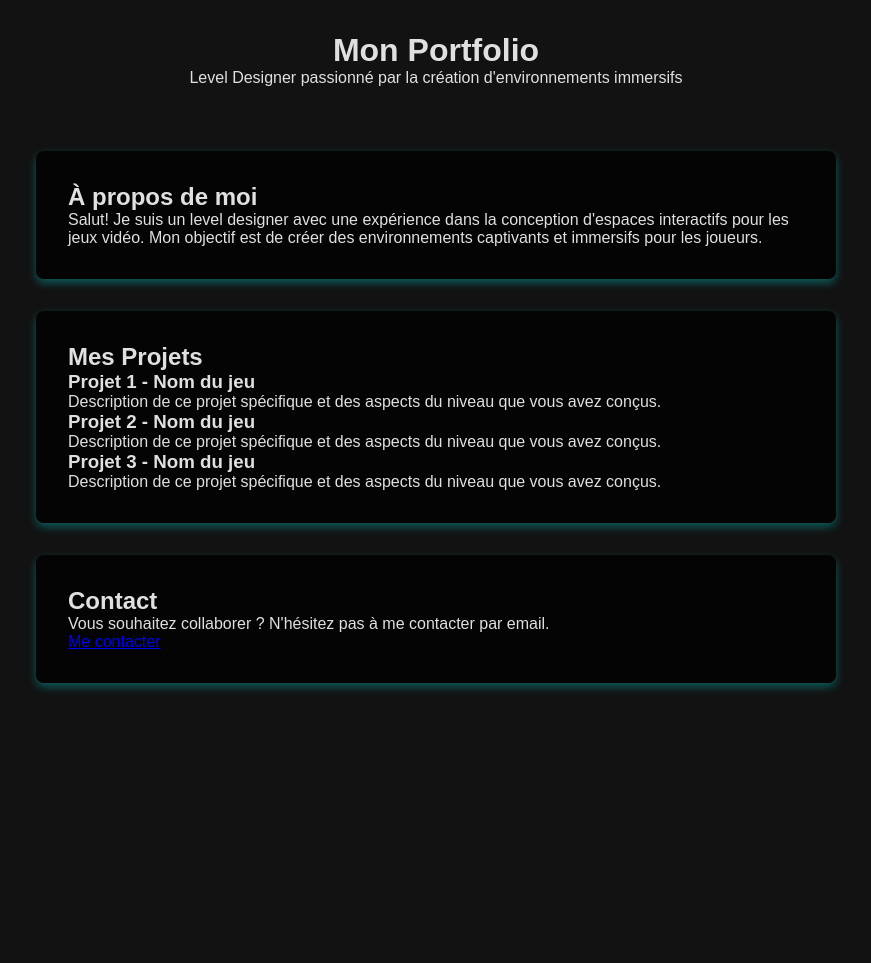
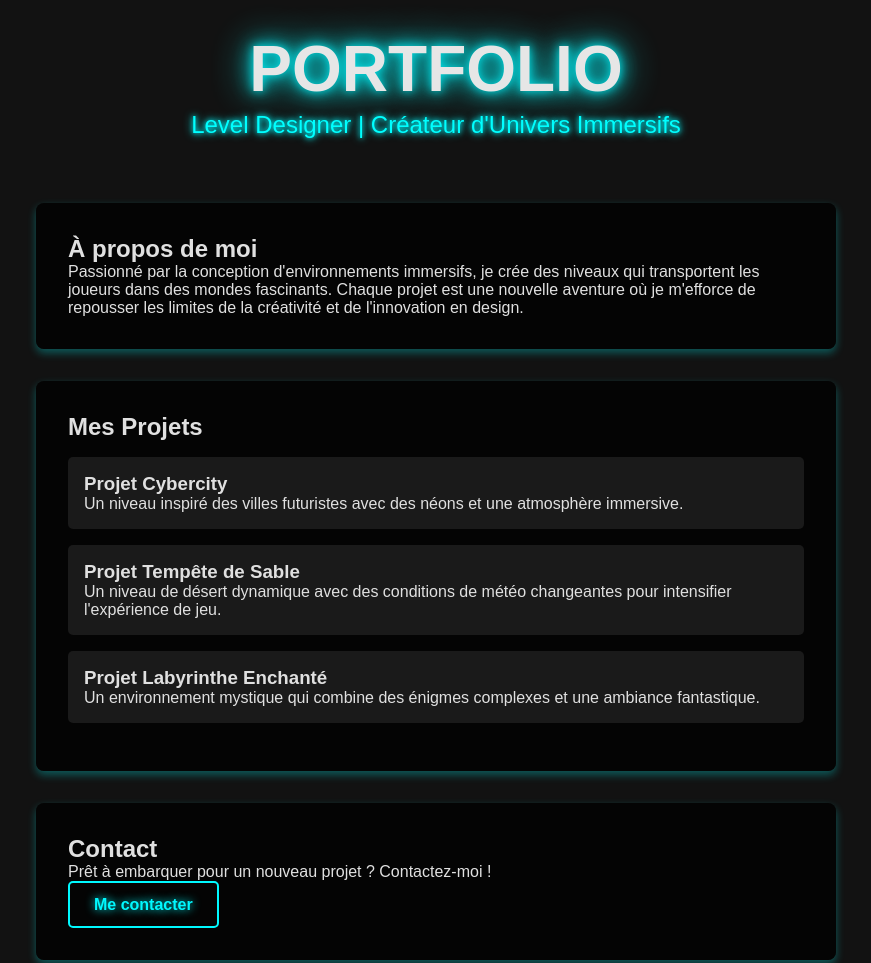
Before and after one commit to Ichicka1/portfolio, a plain HTML site: page index.html in a window 1280 px wide. Shown: the top 963 px of the page, without its empty margins (204-1075 px from the left). Before the commit the page ends 800 px from the top, so only its background shows below. Drawn offline with Linux system fonts and the light colour scheme.

Commit message:
Update index.html

```diff
--- a/index.html
+++ b/index.html
@@ -10,38 +10,38 @@
 
     <!-- En-tête -->
     <header>
-        <h1>Mon Portfolio</h1>
-        <p>Level Designer passionné par la création d'environnements immersifs</p>
+        <h1 class="neon-title">PORTFOLIO</h1>
+        <p class="neon-subtitle">Level Designer | Créateur d'Univers Immersifs</p>
     </header>
 
     <!-- Section à propos -->
     <section id="about">
         <h2>À propos de moi</h2>
-        <p>Salut! Je suis un level designer avec une expérience dans la conception d'espaces interactifs pour les jeux vidéo. Mon objectif est de créer des environnements captivants et immersifs pour les joueurs.</p>
+        <p>Passionné par la conception d'environnements immersifs, je crée des niveaux qui transportent les joueurs dans des mondes fascinants. Chaque projet est une nouvelle aventure où je m'efforce de repousser les limites de la créativité et de l'innovation en design.</p>
     </section>
 
     <!-- Section projets -->
     <section id="projects">
         <h2>Mes Projets</h2>
-        <div class="project">
-            <h3>Projet 1 - Nom du jeu</h3>
-            <p>Description de ce projet spécifique et des aspects du niveau que vous avez conçus.</p>
+        <div class="project-card">
+            <h3>Projet Cybercity</h3>
+            <p>Un niveau inspiré des villes futuristes avec des néons et une atmosphère immersive.</p>
         </div>
-        <div class="project">
-            <h3>Projet 2 - Nom du jeu</h3>
-            <p>Description de ce projet spécifique et des aspects du niveau que vous avez conçus.</p>
+        <div class="project-card">
+            <h3>Projet Tempête de Sable</h3>
+            <p>Un niveau de désert dynamique avec des conditions de météo changeantes pour intensifier l'expérience de jeu.</p>
         </div>
-        <div class="project">
-            <h3>Projet 3 - Nom du jeu</h3>
-            <p>Description de ce projet spécifique et des aspects du niveau que vous avez conçus.</p>
+        <div class="project-card">
+            <h3>Projet Labyrinthe Enchanté</h3>
+            <p>Un environnement mystique qui combine des énigmes complexes et une ambiance fantastique.</p>
         </div>
     </section>
 
     <!-- Section contact -->
     <section id="contact">
         <h2>Contact</h2>
-        <p>Vous souhaitez collaborer ? N'hésitez pas à me contacter par email.</p>
-        <a href="mailto:email@example.com" class="button">Me contacter</a>
+        <p>Prêt à embarquer pour un nouveau projet ? Contactez-moi !</p>
+        <a href="mailto:email@example.com" class="neon-button">Me contacter</a>
     </section>
 
 </body>
```
